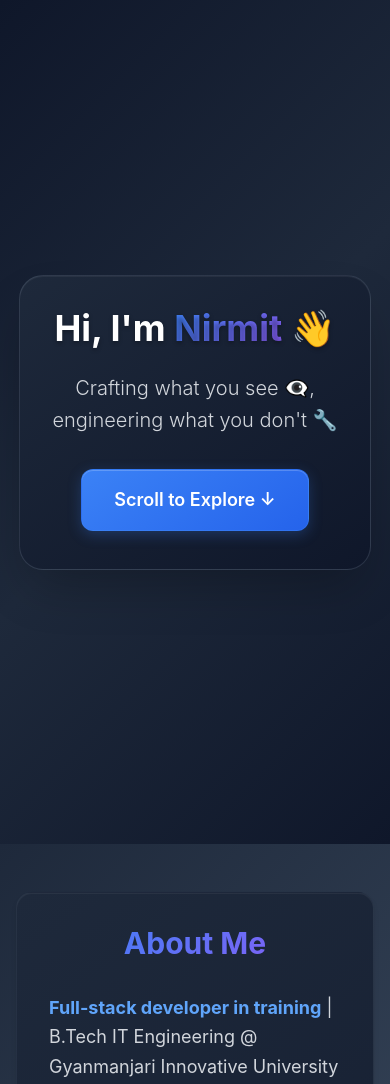
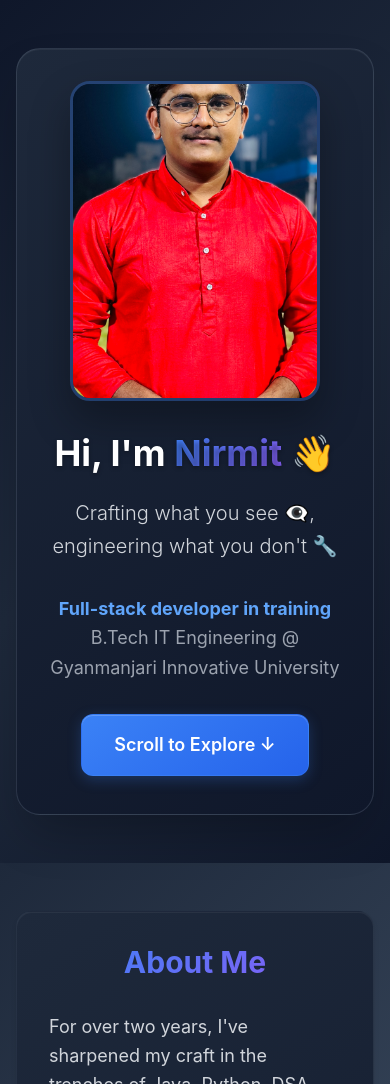
Before and after one commit to DaveNirmit/Portfolio, a plain HTML site: page index.html in a window 390 px wide. Shown: the top 1084 px of the page. Drawn offline with nearby package versions, Linux system fonts and the light colour scheme.

Commit message:
Update hero section with grid layout and photo

```diff
--- a/index.html
+++ b/index.html
@@ -42,6 +42,23 @@
       .hero-card:hover {
         transform: translateY(-4px);
         box-shadow: 0 35px 60px -12px rgba(0, 0, 0, 0.3), inset 0 1px 0 rgba(255, 255, 255, 0.1);
+      }
+
+      /* Profile Image */
+      .profile-image {
+        width: 300px;
+        height: 400px;
+        object-fit: cover;
+        border-radius: 20px;
+        border: 3px solid rgba(59, 130, 246, 0.3);
+        box-shadow: 0 20px 40px rgba(0, 0, 0, 0.3);
+        transition: all 0.3s cubic-bezier(0.4, 0, 0.2, 1);
+      }
+
+      .profile-image:hover {
+        transform: scale(1.05);
+        border-color: rgba(59, 130, 246, 0.5);
+        box-shadow: 0 25px 50px rgba(0, 0, 0, 0.4);
       }
 
       /* Buttons */
@@ -243,6 +260,17 @@
         .contact-link:hover {
           transform: translateY(-4px);
         }
+
+        .profile-image {
+          width: 250px;
+          height: 320px;
+        }
+
+        .hero-grid {
+          grid-template-columns: 1fr !important;
+          gap: 2rem !important;
+          text-align: center;
+        }
       }
     </style>
   </head>
@@ -250,16 +278,30 @@
   <body class="bg-gray-900 text-white antialiased">
     <!-- Hero Section -->
     <section class="min-h-screen flex items-center justify-center bg-gradient-primary section-padding">
-      <div class="hero-card p-8 md:p-12 max-w-4xl mx-auto text-center">
-        <h1 class="text-4xl md:text-6xl lg:text-7xl font-bold mb-6 text-shadow-soft">
+      <div class="hero-card p-8 md:p-12 max-w-6xl mx-auto">
+        <div class="hero-grid grid md:grid-cols-2 gap-12 items-center">
+          <!-- Left Side - Photo -->
+          <div class="flex justify-center md:justify-end">
+            <img src="public/IMAGE.jpg" alt="Dave Nirmit" class="profile-image">
+          </div>
+
+          <!-- Right Side - Name and Details -->
+          <div class="text-center md:text-left">
+            <h1 class="text-4xl md:text-5xl lg:text-6xl font-bold mb-6 text-shadow-soft">
               Hi, I'm <span class="text-gradient">Nirmit</span> 👋
             </h1>
             <h2 class="text-xl md:text-2xl lg:text-3xl font-light mb-8 text-gray-300 leading-relaxed">
               Crafting what you see 👁️‍🗨️,<br />engineering what you don't 🔧
             </h2>
+            <p class="text-lg text-gray-400 mb-8 leading-relaxed">
+              <strong class="text-blue-400">Full-stack developer in training</strong><br>
+              B.Tech IT Engineering @ Gyanmanjari Innovative University
+            </p>
             <a href="#about" class="btn-professional px-8 py-4 text-white font-semibold inline-block text-lg">
               Scroll to Explore ↓
             </a>
+          </div>
+        </div>
       </div>
     </section>
 
@@ -269,9 +311,6 @@
         <div class="card-3d p-8 md:p-10">
           <h2 class="text-3xl md:text-4xl font-bold mb-8 text-center text-gradient">About Me</h2>
           <div class="text-gray-300 text-lg leading-relaxed space-y-6">
-            <p>
-              <strong class="text-blue-400">Full-stack developer in training</strong> | B.Tech IT Engineering @ Gyanmanjari Innovative University
-            </p>
             <p>
               For over two years, I've sharpened my craft in the trenches of Java, Python, DSA, DBMS, and modern web development (HTML/CSS/JS)—transforming theory into clean, functional code. But to me, tech isn't just syntax; it's about solving puzzles—whether reverse-engineering game mechanics, decoding social platforms, or prototyping wild ideas.
             </p>
```
Also changed, not shown: public/IMAGE.jpg (added). Lines whose indentation alone changed are shown as unchanged.
